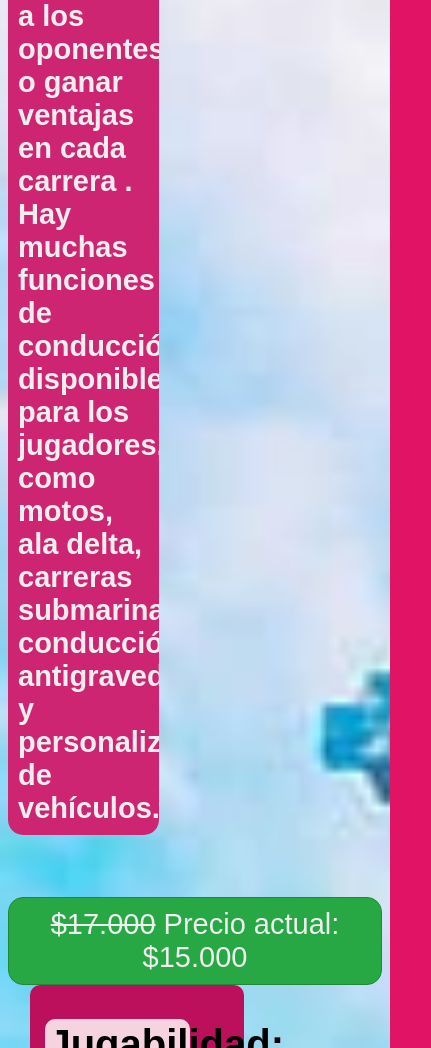
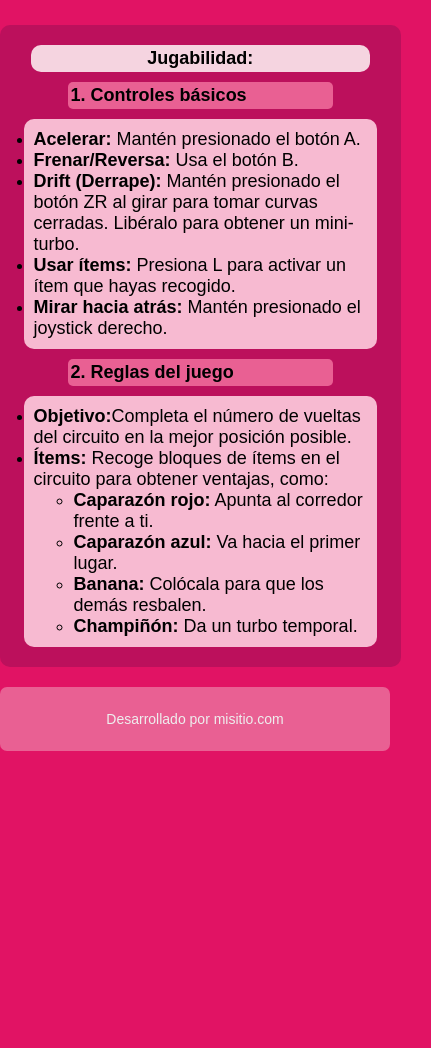
Before and after one commit to ianfranfn/desafio-08, a website built with Vite: page pages/Mario/index.html in a window 390 px wide. Shown: the part 952-2000 px from the top of the page, 431 px wide, since content can reach past the window. After the commit the page ends 1707 px from the top, so only its background shows below. Built offline with nearby package versions, Linux system fonts and the light colour scheme; a web font is replaced by a local one.

Commit message:
pagina mortal kombat con su estilo y su estructura

```diff
--- a/pages/Mario/mario.css
+++ b/pages/Mario/mario.css
@@ -12,14 +12,12 @@
     font-style: normal;
 }
 
-
 @font-face {
     font-family: 'Poppins';
     src: url('../fonts/Poppins/Poppins-ExtraBold.ttf') format('truetype');
     font-weight: bolder;
     font-style: normal;
 }
-
 
 @font-face {
     font-family: 'Poppins';
@@ -41,37 +39,27 @@ body {
     background-repeat: no-repeat;
     background-size: cover;
     font-family: 'Poppins', sans-serif;
+    margin: 0;
+    padding: 0;
 }
 
 .imagen-producto {
-    margin-top: 20%;
-    margin-left: 6%;
-    margin-bottom: 5%;
-    margin-right: 10px;
+    float: left;
     width: 50%;
+    margin: 20% 10px 5% 6%;
     padding: 30px;
     background-color: #bc105c;
     border-radius: 10px;
-    float: left;
 }
 
 .productos {
     clear: both;
     overflow: hidden;
-}
-
-.mario-titulo {
-    width: 50%;
-    margin-left: 25%;
-    margin-top: 5%;
-    padding: 30px;
-    background-color: #bc105c;
-    border-radius: 10px;
-    border-top: 10px solid #eee;
-    border-bottom: 10px solid #eee;
+    margin-bottom: 20px;
 }
 
 .desc {
+    display: inline-block;
     background-color: #cd2571;
     color: #eee;
     font-size: 29px;
@@ -80,24 +68,36 @@ body {
     padding: 10px;
     min-width: 35%;
     max-width: 80%;
-    width: 35%;
+    width: calc(35% - 20px);
     border-radius: 15px;
 }
 
+.mario-titulo {
+    display: block;
+    width: 50%;
+    margin: 5% auto;
+    padding: 30px;
+    background-color: #bc105c;
+    border-radius: 10px;
+    border-top: 10px solid #eee;
+    border-bottom: 10px solid #eee;
+}
+
 button {
+    display: block;
     background-color: #28a745;
     border: 1px solid #218838;
     color: #eee;
     font-size: 29px;
     padding: 10px;
     border-radius: 15px;
-    margin-top: 10%;
+    margin: 2% auto;
+    text-align: center;
 }
 
 button:hover {
     cursor: pointer;
     background-color: #e11364;
-    /* Color al pasar el mouse */
 }
 
 span {
@@ -116,13 +116,9 @@ footer {
 
 .instrucciones {
     background-color: #bc105c;
-    max-width: 53%;
-    min-width: 50%;
-    margin-left: 6%;
-    margin-bottom: 20%;
-    padding-top: 1px;
-    padding-left: 15px;
-    padding-bottom: 1px;
+    width: 50%;
+    margin: 0 auto 20%;
+    padding: 10px 15px;
     border-radius: 10px;
 }
 
@@ -133,6 +129,8 @@ h2 {
     min-width: 65%;
     border-radius: 10px;
     padding: 3px;
+    margin: 10px auto;
+    text-align: center;
 }
 
 h3 {
@@ -141,6 +139,7 @@ h3 {
     max-width: 40%;
     border-radius: 5px;
     padding: 3px;
+    margin: 10px auto;
 }
 
 .controles-reglas {
@@ -149,5 +148,72 @@ h3 {
     max-width: 90%;
     padding: 10px;
     border-radius: 10px;
+    margin: 10px auto;
     padding-left: 30px;
 }
+
+@media (max-width: 768px) {
+
+    .imagen-producto,
+    .mario-titulo,
+    .desc,
+    .instrucciones {
+        width: 90%;
+        margin: 20px auto;
+    }
+
+    button {
+        margin-top: 5%;
+        font-size: 25px;
+    }
+
+    h2 {
+        font-size: 30px;
+        max-width: 90%;
+    }
+
+    h3 {
+        font-size: 20px;
+        max-width: 70%;
+    }
+
+    .controles-reglas {
+        font-size: 18px;
+        padding: 10px;
+    }
+}
+
+@media (max-width: 480px) {
+    body {
+        background-size: contain;
+    }
+
+    .imagen-producto {
+        width: 100%;
+        padding: 20px;
+    }
+
+    .desc {
+        width: 100%;
+        font-size: 20px;
+        margin-top: 10%;
+    }
+
+    h2,
+    h3,
+    .mario-titulo,
+    .instrucciones {
+        width: 95%;
+        font-size: 18px;
+    }
+
+    button {
+        font-size: 18px;
+        padding: 8px;
+    }
+
+    footer {
+        font-size: 14px;
+        padding: 10px;
+    }
+}
--- a/pages/mortal-kombat/mk.css
+++ b/pages/mortal-kombat/mk.css
@@ -35,7 +35,7 @@
 
 body {
     background-color: #e11364;
-    background-image: url(../../imgs/fondo-mario.webp);
+    background-image: url(../../public/imgs/mortal-kombat-fondo.webp);
     background-repeat: no-repeat;
     background-size: cover;
     font-family: 'Poppins', sans-serif;
@@ -48,40 +48,44 @@ header {
     margin: 2rem 0;
 }
 
-.mario-titulo {
-    width: 50%;
-    padding: 30px;
-    background-color: #bc105c;
+.mk-titulo {
+    width: 40%;
+    padding: 10px;
+    background-color: #967081c9;
     border-radius: 10px;
     border-top: 10px solid #eee;
     border-bottom: 10px solid #eee;
+    margin: 0 auto;
+    text-align: center;
 }
 
 .productos {
-    display: flex;
-    flex-wrap: wrap;
-    align-items: center;
-    justify-content: center;
-    gap: 20px;
-    margin: 2rem;
+    clear: both;
+    overflow: hidden;
+    margin: 2rem auto;
+    width: 90%;
+    max-width: 1200px;
 }
 
 .imagen-producto {
+    float: left;
     width: 40%;
     max-width: 300px;
     padding: 30px;
     background-color: #bc105c;
     border-radius: 10px;
+    margin: 10px;
 }
 
 .desc {
+    float: left;
     background-color: #cd2571;
     color: #eee;
     font-size: 1.2rem;
     padding: 10px;
     border-radius: 15px;
-    flex: 1;
-    min-width: 300px;
+    margin: 10px;
+    width: calc(60% - 40px);
     max-width: 600px;
 }
 
@@ -150,7 +154,7 @@ h3 {
 
 @media (min-width: 1024px) {
     .productos {
-        gap: 40px;
+        margin: 2rem auto;
     }
 
     .imagen-producto {
```
Also changed, not shown: pages/mortal-kombat/index.html (+4 -7 lines), public/imgs/mk11-titulo.webp (added).
